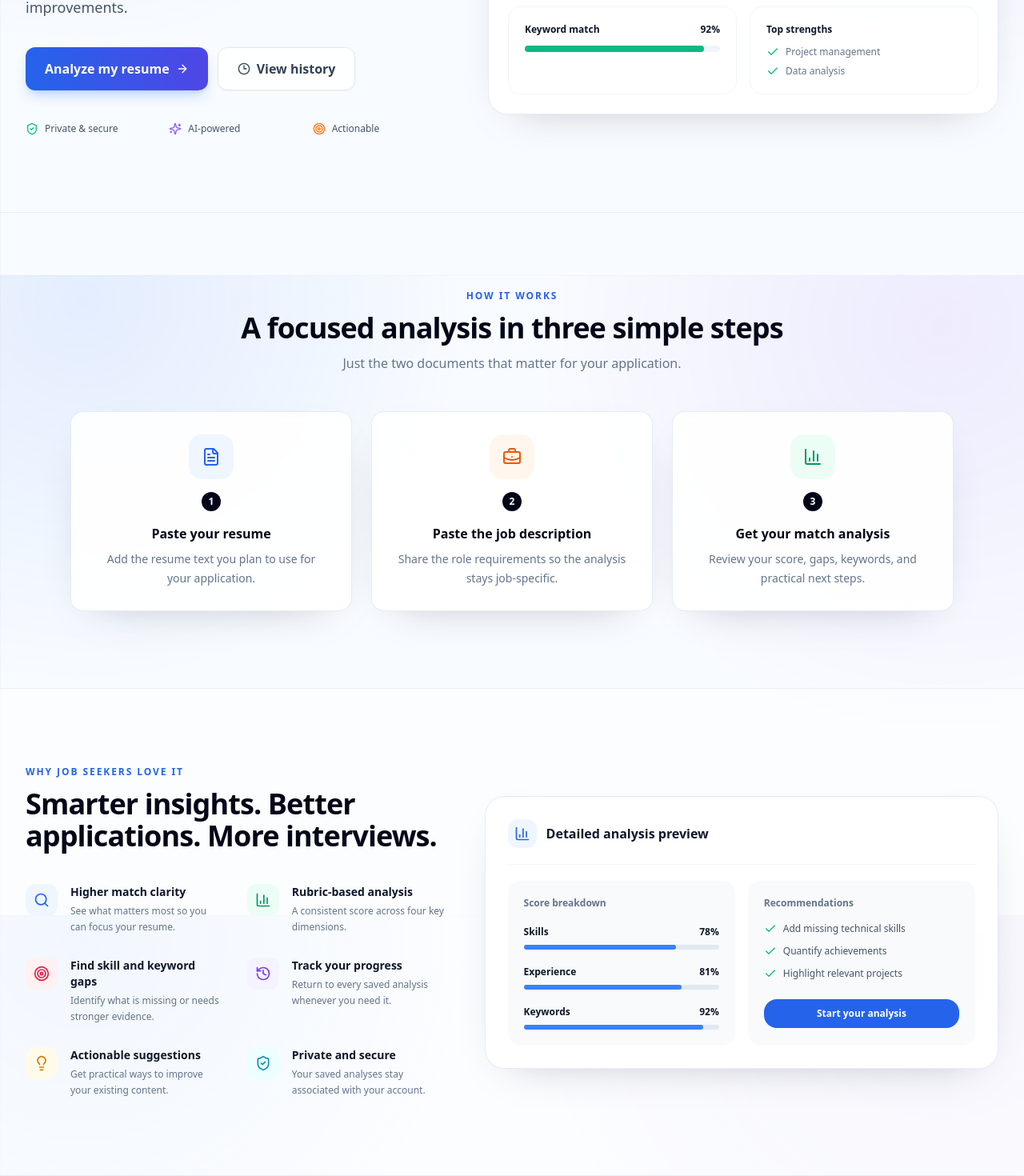
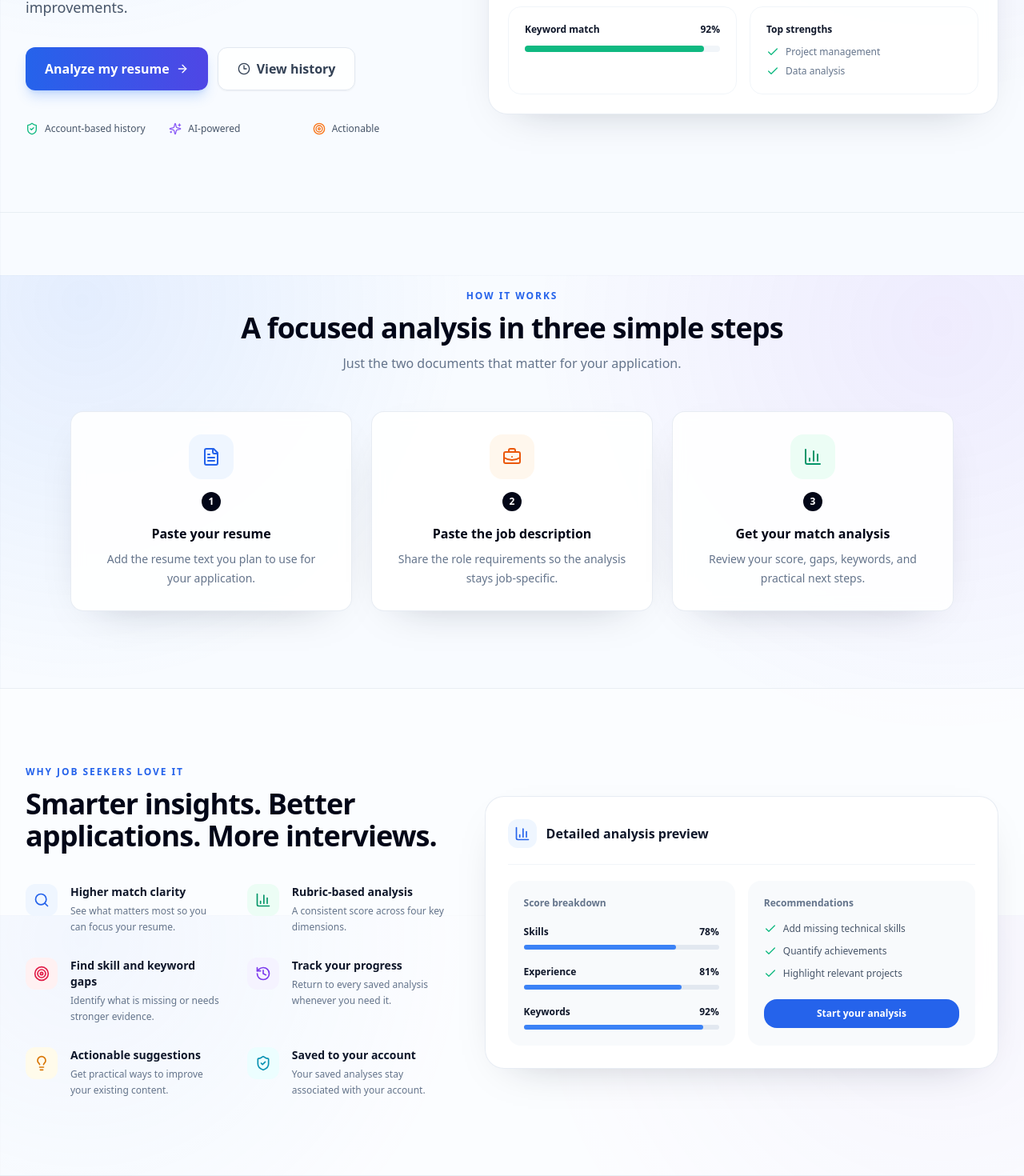
Before and after one commit to SaltedFishyy/AI-Resume-Match-Analyzer, a Next.js app: page / in a window 1280 px wide. Shown: the part 456-1926 px from the top of the page at 80% size. Built offline with nearby package versions, Linux system fonts and the light colour scheme; no server answers.

Commit message:
fix(mvp): align pdf threshold and account wording

```diff
--- a/app/page.tsx
+++ b/app/page.tsx
@@ -14,7 +14,7 @@ const features = [
   { icon: Target, color: "rose", title: "Find skill and keyword gaps", description: "Identify what is missing or needs stronger evidence." },
   { icon: History, color: "violet", title: "Track your progress", description: "Return to every saved analysis whenever you need it." },
   { icon: Lightbulb, color: "amber", title: "Actionable suggestions", description: "Get practical ways to improve your existing content." },
-  { icon: ShieldCheck, color: "cyan", title: "Private and secure", description: "Your saved analyses stay associated with your account." },
+  { icon: ShieldCheck, color: "cyan", title: "Saved to your account", description: "Your saved analyses stay associated with your account." },
 ];
 
 const tones: Record<string, string> = {
@@ -39,7 +39,7 @@ export default function HomePage() {
               <Link href="/history" className="focus-ring inline-flex items-center justify-center gap-2 rounded-xl border border-slate-200 bg-white/90 px-6 py-3.5 font-semibold text-slate-700 shadow-sm transition hover:-translate-y-0.5 hover:border-blue-200"><Clock3 className="h-4 w-4" /> View history</Link>
             </div>
             <div className="mt-10 grid max-w-xl grid-cols-1 gap-4 text-xs font-medium text-slate-600 sm:grid-cols-3">
-              <span className="flex items-center gap-2"><ShieldCheck className="h-4 w-4 text-emerald-500" /> Private & secure</span>
+              <span className="flex items-center gap-2"><ShieldCheck className="h-4 w-4 text-emerald-500" /> Account-based history</span>
               <span className="flex items-center gap-2"><Sparkles className="h-4 w-4 text-violet-500" /> AI-powered</span>
               <span className="flex items-center gap-2"><Target className="h-4 w-4 text-orange-500" /> Actionable</span>
             </div>
--- a/components/PdfResumeUpload.tsx
+++ b/components/PdfResumeUpload.tsx
@@ -4,7 +4,8 @@ import { type ChangeEvent, useEffect, useRef, useState } from "react";
 import { FileUp, Loader2 } from "lucide-react";
 
 const MAX_PDF_SIZE_BYTES = 5 * 1024 * 1024;
-const MIN_EXTRACTED_TEXT_LENGTH = 50;
+const MIN_EXTRACTED_TEXT_LENGTH = 100;
+const NOT_ENOUGH_TEXT_ERROR = "Not enough resume text was found.";
 
 type PdfResumeUploadProps = {
   onTextExtracted: (text: string) => void;
@@ -170,7 +171,7 @@ export function PdfResumeUpload({ onTextExtracted, resetSignal }: PdfResumeUploa
       const extractedText = pageTexts.join("\n\n").trim();
 
       if (extractedText.length < MIN_EXTRACTED_TEXT_LENGTH) {
-        throw new Error("No readable text was found.");
+        throw new Error(NOT_ENOUGH_TEXT_ERROR);
       }
 
       if (isCurrentParse(parseId)) {
@@ -180,7 +181,9 @@ export function PdfResumeUpload({ onTextExtracted, resetSignal }: PdfResumeUploa
     } catch (error) {
       if (isCurrentParse(parseId)) {
         const message =
-          error instanceof Error && error.message === "No readable text was found."
+          error instanceof Error && error.message === NOT_ENOUGH_TEXT_ERROR
+            ? "We couldn't extract enough resume text from this PDF. Please try another file or paste your resume manually."
+            : error instanceof Error && error.message === "No readable text was found."
             ? "No readable text was found. This may be a scanned PDF. Please paste the resume text manually."
             : getReadableError(error);
 
```
